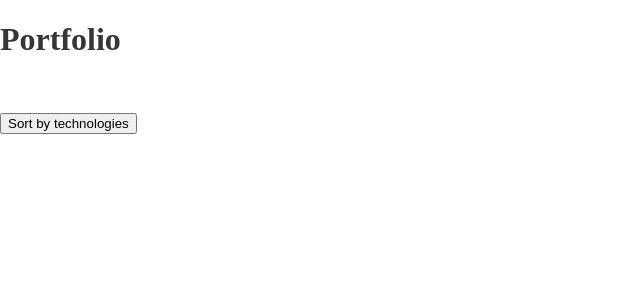
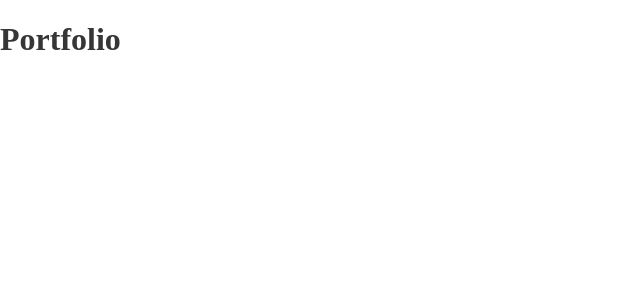
Before and after one commit to AndreyKapus/test-template, a React (Create React App) app: page / in a window 1280 px wide. Shown: the top 300 px of the page, without its empty margins (0-640 px from the left). Built offline with nearby package versions, Linux system fonts and the light colour scheme.

Commit message:
sort btn

```diff
--- /dev/null
+++ b/src/Components/Layout/Filter/Filter.styled.tsx
@@ -0,0 +1,11 @@
+import styled from "@emotion/styled";
+import { MyProps } from "../../../Styles/Theme";
+
+export const FiterBtn = styled.button<MyProps>`
+  display: block;
+  margin-bottom: 10px;
+  font-size: 18px;
+  background-color: transparent;
+  color: ${(p) => p.theme.colors.white};
+  border: none;
+`;
--- a/src/Components/Layout/Filter/Filter.tsx
+++ b/src/Components/Layout/Filter/Filter.tsx
@@ -1,7 +1,9 @@
+import { FiterBtn } from "./Filter.styled";
+
 const FilterProjects = () => {
   return (
     <>
-      <button type="button">Sort by technologies</button>
+      <FiterBtn type="button">Sort by technologies</FiterBtn>
     </>
   );
 };
```
